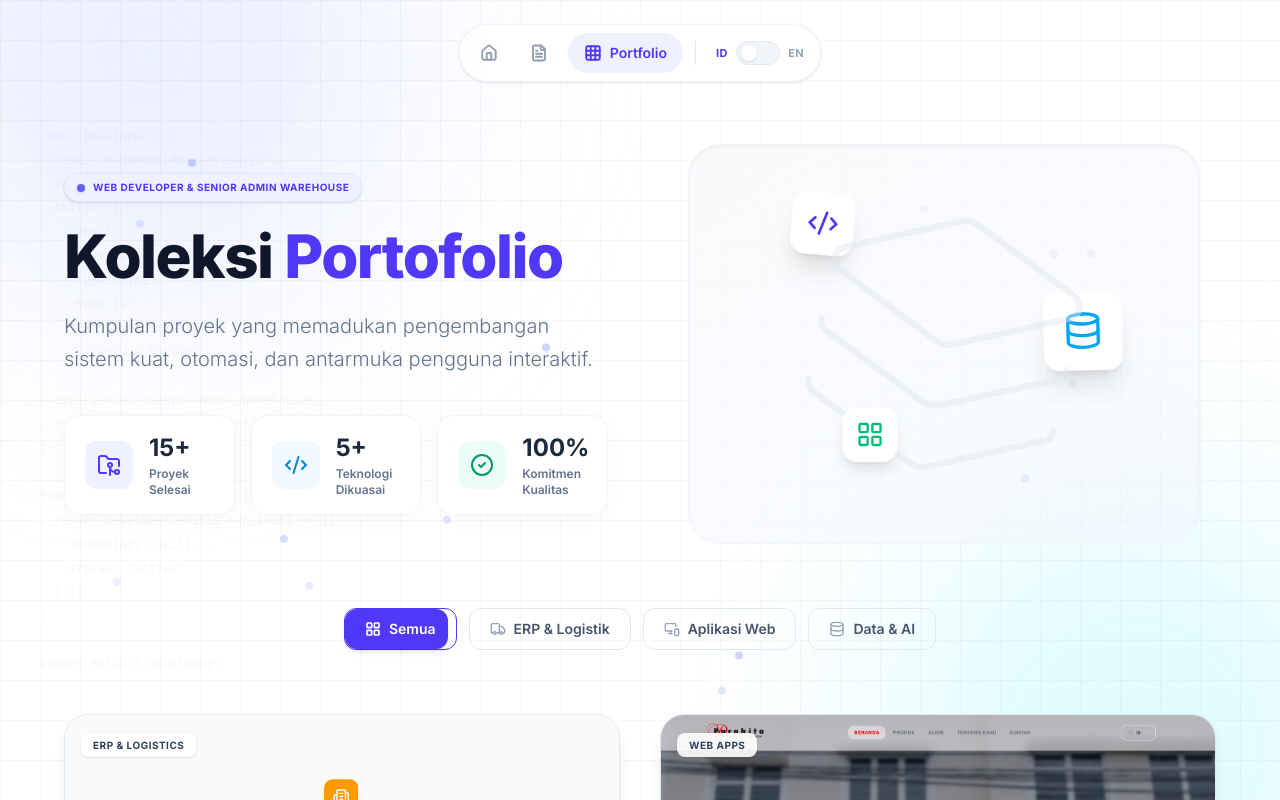
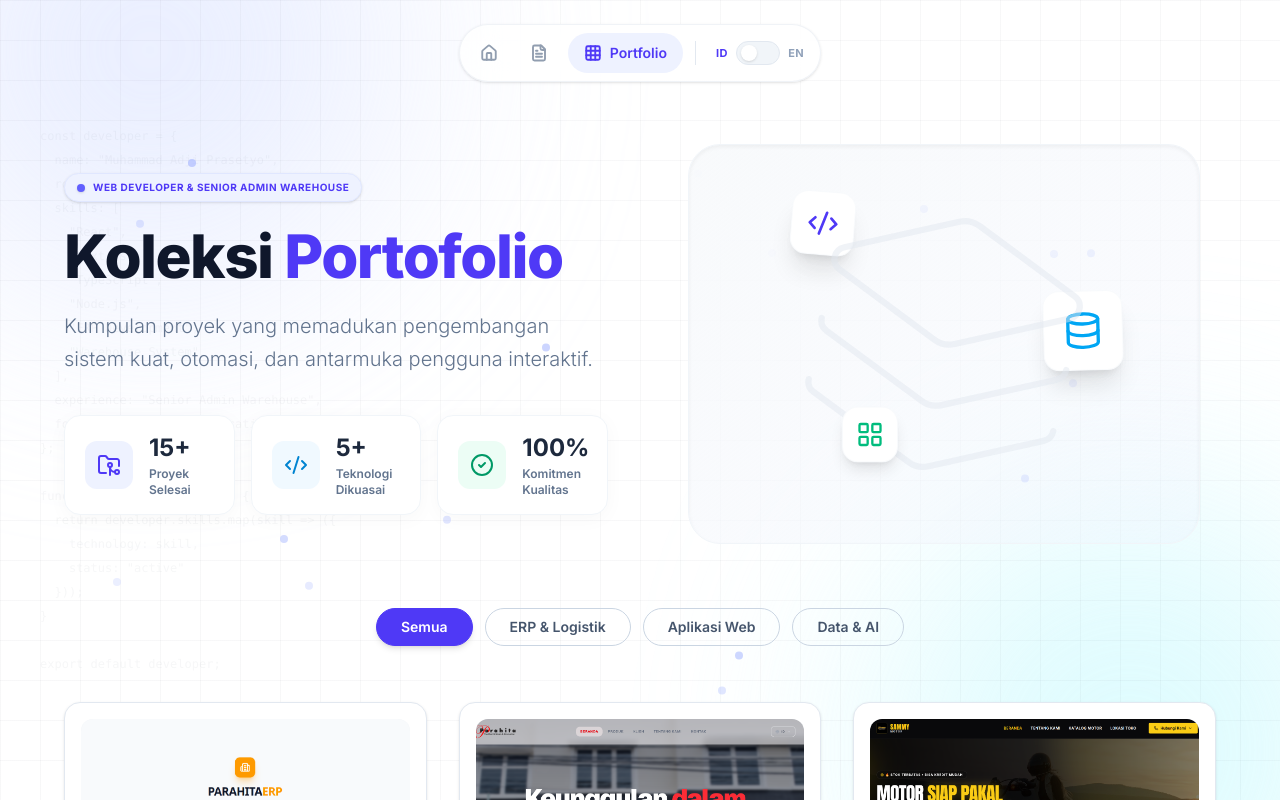
Before and after one commit to padji28-source/M-Adji-Prasetyo, a React (Vite) app: page / in a window 1280 px wide. Both pictures are taken after a click on the button 661 px from the left and 53 px from the top of the page. Shown: the top 800 px of the page. Built offline with nearby package versions, Linux system fonts and the light colour scheme.

Commit message:
style: update portfolio category filter buttons
Refine category button UI with pill-shaped styling, updated border colors, and active state visuals for a cleaner look.

```diff
--- a/src/components/Portfolio.tsx
+++ b/src/components/Portfolio.tsx
@@ -201,32 +201,21 @@ export function Portfolio({ lang }: { lang: Language }) {
         </motion.div>
 
         {/* Category Filters */}
-        <div className="flex justify-start md:justify-center mb-12 overflow-x-auto pb-4 scrollbar-hide">
+        <div className="flex justify-start md:justify-center mb-10 overflow-x-auto pb-4 scrollbar-hide">
           <div className="flex items-center gap-3">
             {categories.map((cat) => {
-              const Icon = cat.icon;
               const isActive = activeCategory === cat.id;
               return (
                 <button
                   key={cat.id}
                   onClick={() => setActiveCategory(cat.id)}
-                  className={`relative px-5 py-2.5 rounded-xl text-sm font-semibold transition-all duration-300 flex items-center space-x-2 shrink-0 border ${
+                  className={`relative px-6 py-2 rounded-full text-sm font-semibold transition-all duration-300 flex items-center space-x-2 shrink-0 border ${
                     isActive
-                      ? 'border-indigo-600 text-white'
-                      : 'border-slate-200 text-slate-600 hover:text-slate-900 hover:bg-slate-50'
+                      ? 'border-indigo-600 bg-indigo-600 text-white shadow-md'
+                      : 'border-slate-300 text-slate-600 hover:text-slate-900 hover:bg-slate-50'
                   }`}
                 >
-                  {isActive && (
-                    <motion.div
-                      layoutId="category-active-bg"
-                      className="absolute inset-0 bg-indigo-600 rounded-xl shadow-md"
-                      transition={{ type: "spring", stiffness: 400, damping: 30 }}
-                    />
-                  )}
-                  <span className="relative z-10 flex items-center space-x-2">
-                    <Icon size={16} strokeWidth={isActive ? 2.5 : 2} className={isActive ? "text-white" : "text-slate-400"} />
-                    <span>{cat.label}</span>
-                  </span>
+                  <span className="relative z-10">{cat.label}</span>
                 </button>
               );
             })}
@@ -239,7 +228,7 @@ export function Portfolio({ lang }: { lang: Language }) {
           variants={container}
           initial="hidden"
           animate="show"
-          className="grid grid-cols-1 md:grid-cols-2 lg:grid-cols-2 gap-8 lg:gap-10"
+          className="grid grid-cols-1 md:grid-cols-2 lg:grid-cols-3 gap-6 lg:gap-8"
         >
           <AnimatePresence mode="popLayout">
             {filteredProjects.map((project) => (
@@ -253,35 +242,32 @@ export function Portfolio({ lang }: { lang: Language }) {
                 href={Array.isArray(project.link) ? project.link[0] : project.link}
                 target="_blank"
                 rel="noopener noreferrer"
-                className="group relative rounded-3xl overflow-hidden shadow-lg border border-slate-200 flex flex-col hover:shadow-2xl hover:border-indigo-300 transition-all duration-500 aspect-[16/10] cursor-pointer bg-slate-50"
+                className="group bg-white rounded-2xl overflow-hidden shadow-sm border border-slate-200 flex flex-col hover:shadow-xl transition-all duration-300 cursor-pointer p-4 pb-3"
               >
+                  {/* Image Container */}
+                  <div className="relative w-full aspect-[4/3] rounded-xl overflow-hidden bg-slate-100 flex shrink-0">
                     <img
                        src={project.image}
                        alt={project.title}
                        className="w-full h-full object-cover object-top origin-center transform group-hover:scale-105 transition-transform duration-700 ease-out"
                     />
 
-                  {/* Category overlay */}
-                  <div className="absolute top-4 left-4 z-20">
-                    <span className="px-3 py-1.5 bg-white/90 backdrop-blur-md shadow-sm text-slate-700 text-[10px] font-bold uppercase tracking-wider rounded-lg">
-                      {project.category}
+                    {/* Hover Overlay */}
+                    <div className="absolute inset-0 bg-transparent flex flex-col items-center justify-center opacity-0 group-hover:opacity-100 transition-opacity duration-300">
+                       <div className="bg-indigo-600/85 backdrop-blur-md rounded-xl py-5 px-6 flex flex-col items-center border border-white/20 transform translate-y-4 group-hover:translate-y-0 transition-transform duration-300 shadow-xl min-w-[60%] text-center">
+                          <h4 className="text-white text-base md:text-sm font-semibold mb-3 tracking-wide">{project.title}</h4>
+                          <span className="bg-white text-indigo-600 text-xs font-bold px-5 py-2 rounded-full shadow-sm hover:scale-105 transition-transform">
+                            {lang === 'ID' ? 'Lihat Proyek' : 'View Project'}
                           </span>
                        </div>
+                    </div>
+                  </div>
 
-                  {/* Hover Overlay */}
-                  <div className="absolute inset-0 bg-slate-900/0 group-hover:bg-slate-900/50 backdrop-blur-[0px] group-hover:backdrop-blur-sm transition-all duration-500 z-10 flex flex-col items-center justify-center opacity-0 group-hover:opacity-100">
-
-                     <div className="translate-y-4 group-hover:translate-y-0 transition-transform duration-500 flex flex-col items-center">
-                        <div className="bg-white text-indigo-600 w-14 h-14 rounded-full flex items-center justify-center shadow-xl mb-4 transform scale-75 group-hover:scale-100 transition-transform duration-500 delay-75">
-                           <ExternalLink size={24} className="group-hover:-translate-y-0.5 group-hover:translate-x-0.5 transition-transform" />
-                        </div>
-                        <h3 className="text-white font-bold text-xl md:text-2xl drop-shadow-md px-4 text-center">
+                  {/* Title Section (Below image) */}
+                  <div className="pt-4 pb-2 px-1 text-left">
+                     <h3 className="font-bold text-slate-900 text-lg md:text-[1.1rem]">
                         {project.title}
                      </h3>
-                        <p className="text-indigo-200 text-sm mt-2 opacity-0 group-hover:opacity-100 transition-opacity duration-500 delay-150">
-                           {lang === 'ID' ? 'Kunjungi Situs' : 'Visit Site'}
-                        </p>
-                     </div>
                   </div>
               </motion.a>
             ))}
```
Lines whose indentation alone changed are shown as unchanged.
